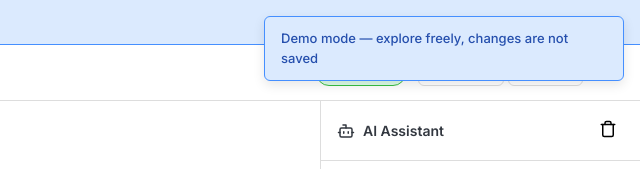
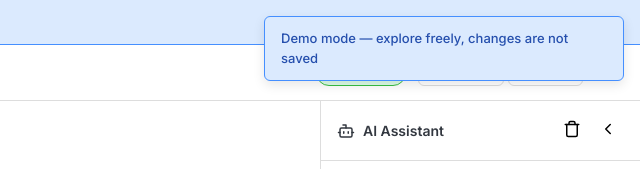
Before and after one commit to CJ-1981/fleethub-local, a website: page index.html in a window 1280 px wide. Both pictures are taken after a click on the button "Try Demo". Shown: the top 169 px of the page, 640-1280 px from the left. Drawn offline with Linux system fonts and the light colour scheme.

Commit message:
feat: add dedicated collapse/expand chevron button for chat panel
Replaced header click with a clear chevron toggle button (› / ‹)
that switches icon direction and tooltip between Collapse/Expand.

```diff
--- a/index.html
+++ b/index.html
@@ -397,12 +397,15 @@ select.form-input{cursor:pointer}
 
     <!-- AI Chat Panel -->
     <aside class="chat-panel" id="chat-panel">
-      <div class="chat-header" onclick="toggleChatPanel()">
+      <div class="chat-header">
         <svg viewBox="0 0 24 24" fill="none" stroke="currentColor" stroke-width="2" stroke-linecap="round" stroke-linejoin="round"><path d="M12 8V4H8"/><rect width="16" height="12" x="4" y="8" rx="2"/><path d="M2 14h2"/><path d="M20 14h2"/><path d="M15 13v2"/><path d="M9 13v2"/></svg>
         <span>AI Assistant</span>
         <span style="margin-left:auto;display:flex;gap:4px">
           <button class="btn-icon btn-sm" onclick="event.stopPropagation();clearChat()" data-tooltip="Clear chat">
             <svg width="14" height="14" viewBox="0 0 24 24" fill="none" stroke="currentColor" stroke-width="2" stroke-linecap="round" stroke-linejoin="round"><path d="M3 6h18"/><path d="M19 6v14c0 1-1 2-2 2H7c-1 0-2-1-2-2V6"/><path d="M8 6V4c0-1 1-2 2-2h4c1 0 2 1 2 2v2"/></svg>
+          </button>
+          <button class="btn-icon btn-sm" onclick="event.stopPropagation();toggleChatPanel()" data-tooltip="Collapse panel" id="chat-toggle-btn">
+            <svg width="14" height="14" viewBox="0 0 24 24" fill="none" stroke="currentColor" stroke-width="2" stroke-linecap="round" stroke-linejoin="round"><path d="m15 18-6-6 6-6"/></svg>
           </button>
         </span>
       </div>
@@ -2249,7 +2252,14 @@ function generateLocalResponse(query) {
 }
 
 function toggleChatPanel() {
-  document.getElementById('chat-panel').classList.toggle('collapsed');
+  const panel = document.getElementById('chat-panel');
+  const btn = document.getElementById('chat-toggle-btn');
+  panel.classList.toggle('collapsed');
+  const isCollapsed = panel.classList.contains('collapsed');
+  btn.innerHTML = isCollapsed
+    ? '<svg width="14" height="14" viewBox="0 0 24 24" fill="none" stroke="currentColor" stroke-width="2" stroke-linecap="round" stroke-linejoin="round"><path d="m9 18 6-6-6-6"/></svg>'
+    : '<svg width="14" height="14" viewBox="0 0 24 24" fill="none" stroke="currentColor" stroke-width="2" stroke-linecap="round" stroke-linejoin="round"><path d="m15 18-6-6 6-6"/></svg>';
+  btn.setAttribute('data-tooltip', isCollapsed ? 'Expand panel' : 'Collapse panel');
 }
 
 function clearChat() {
```
